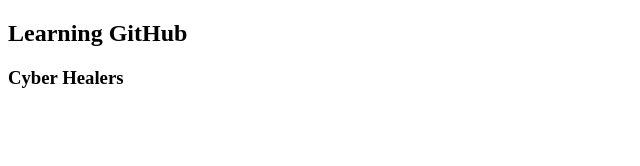
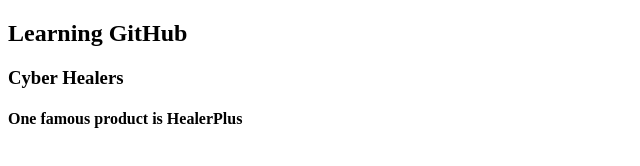
Before and after one commit to RaoSharifMansoob/Reset-Changes, a plain HTML site: page index.html in a window 1280 px wide. Shown: the whole page, without its empty margins (0-640 px from the left). Drawn offline with Linux system fonts and the light colour scheme.

Commit message:
First Change

```diff
--- a/index.html
+++ b/index.html
@@ -8,5 +8,6 @@
 <body>
     <h2>Learning GitHub</h2>
     <h3>Cyber Healers</h3>
+    <h4>One famous product is HealerPlus</h4>
 </body>
 </html>
```
